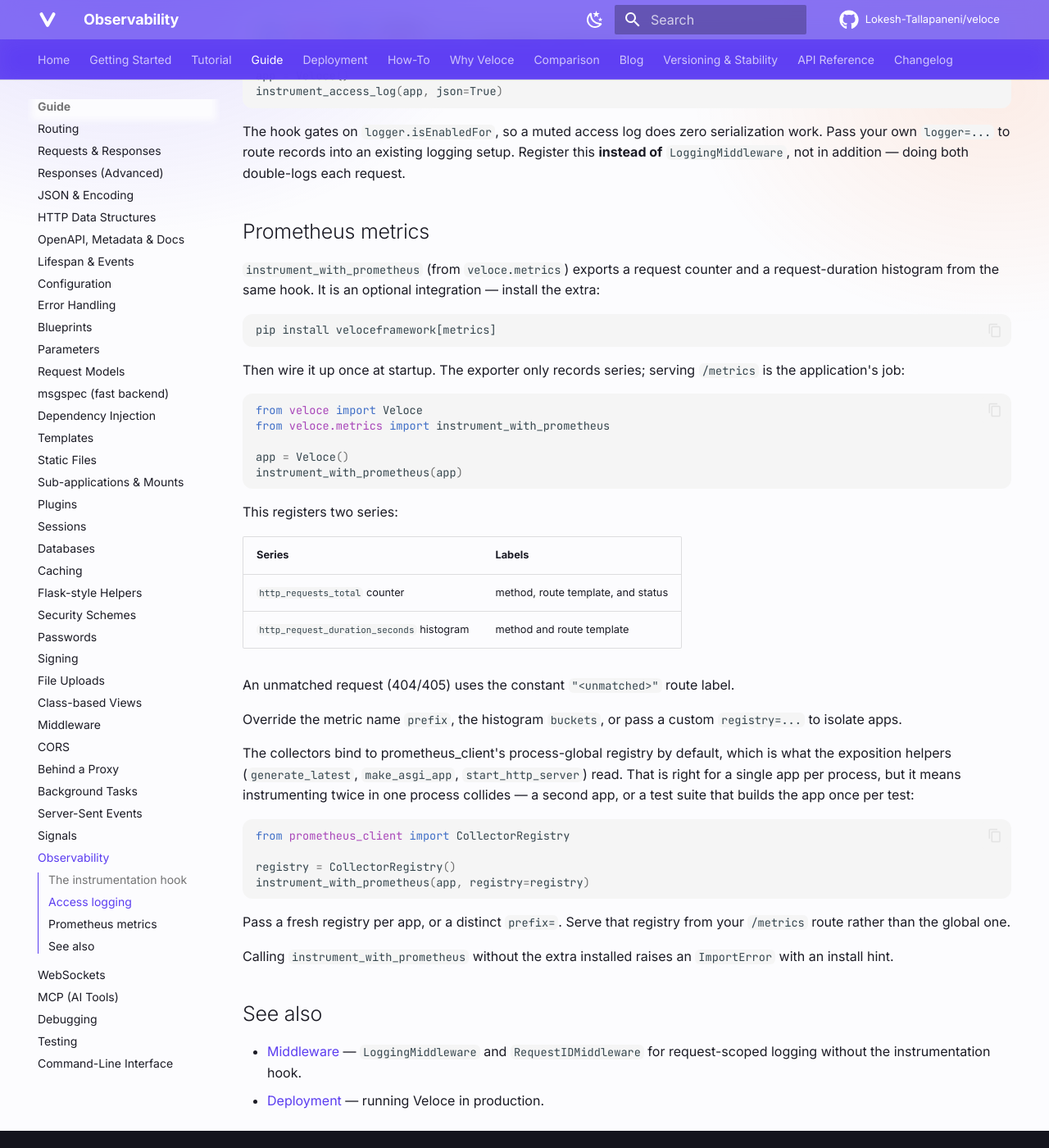
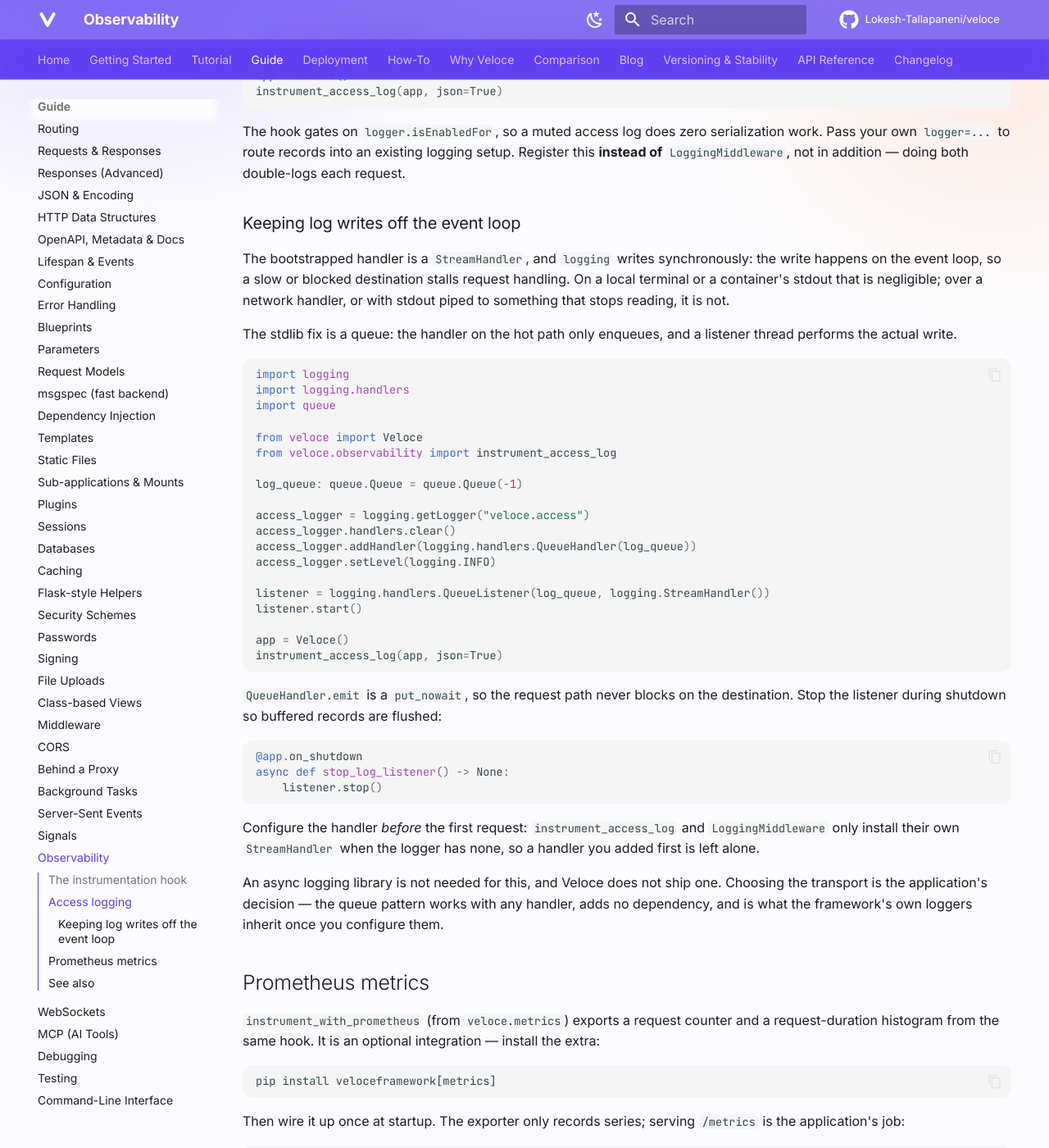
Before and after one commit to Lokesh-Tallapaneni/veloce, an MkDocs documentation site: the page built from docs/guide/observability.md, in a window 1280 px wide and 1400 px high, scrolled down 1210 px. Shown: the whole window at 82% size. Built offline with MkDocs 1.6.1 and Material for MkDocs 9.7.7, drawn with Linux system fonts in a browser that asks for light colours; comment, search, counter and statistics services are not loaded.

Commit message:
document keeping access-log writes off the event loop
`logging` writes synchronously, and both the access-log hook and
`LoggingMiddleware` bootstrap a `StreamHandler` when the logger has none, so
the write lands on the event loop. Add the stdlib queue recipe -
`QueueHandler` on the hot path, `QueueListener` doing the write on a thread -
including stopping the listener on shutdown so buffered records flush.

Drop the changelog entry for the benchmark suite: `benchmarks/` ships in no
wheel, so it changes nothing a user of the package can observe.

Correct the contributor command, which ran both benchmark suites under one
instrument after they were split.

````diff
--- a/docs/guide/observability.md
+++ b/docs/guide/observability.md
@@ -62,6 +62,57 @@
 existing logging setup. Register this **instead of** `LoggingMiddleware`, not
 in addition — doing both double-logs each request.
 
+### Keeping log writes off the event loop
+
+The bootstrapped handler is a `StreamHandler`, and `logging` writes
+synchronously: the write happens on the event loop, so a slow or blocked
+destination stalls request handling. On a local terminal or a container's
+stdout that is negligible; over a network handler, or with stdout piped to
+something that stops reading, it is not.
+
+The stdlib fix is a queue: the handler on the hot path only enqueues, and a
+listener thread performs the actual write.
+
+```python
+import logging
+import logging.handlers
+import queue
+
+from veloce import Veloce
+from veloce.observability import instrument_access_log
+
+log_queue: queue.Queue = queue.Queue(-1)
+
+access_logger = logging.getLogger("veloce.access")
+access_logger.handlers.clear()
+access_logger.addHandler(logging.handlers.QueueHandler(log_queue))
+access_logger.setLevel(logging.INFO)
+
+listener = logging.handlers.QueueListener(log_queue, logging.StreamHandler())
+listener.start()
+
+app = Veloce()
+instrument_access_log(app, json=True)
+```
+
+`QueueHandler.emit` is a `put_nowait`, so the request path never blocks on the
+destination. Stop the listener during shutdown so buffered records are flushed:
+
+```python
+@app.on_shutdown
+async def stop_log_listener() -> None:
+    listener.stop()
+```
+
+Configure the handler *before* the first request: `instrument_access_log` and
+`LoggingMiddleware` only install their own `StreamHandler` when the logger has
+none, so a handler you added first is left alone.
+
+An async logging library is not needed for this, and Veloce does not ship one.
+Choosing the transport is the application's decision — the queue pattern works
+with any handler, adds no dependency, and is what the framework's own loggers
+inherit once you configure them.
+
 ## Prometheus metrics
 
 `instrument_with_prometheus` (from `veloce.metrics`) exports a request counter
````
Also changed, not shown: CHANGELOG.md (+0 -2 lines), CONTRIBUTING.md (+4 -1 lines).
